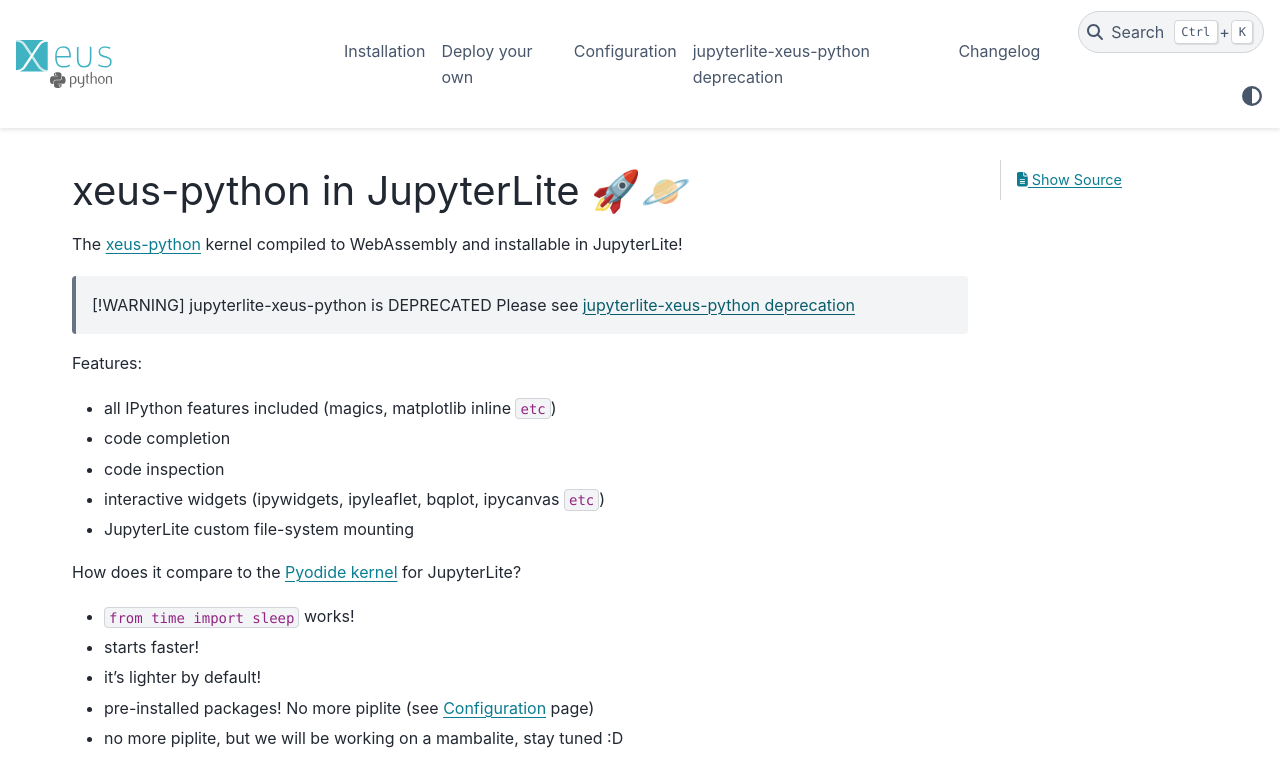
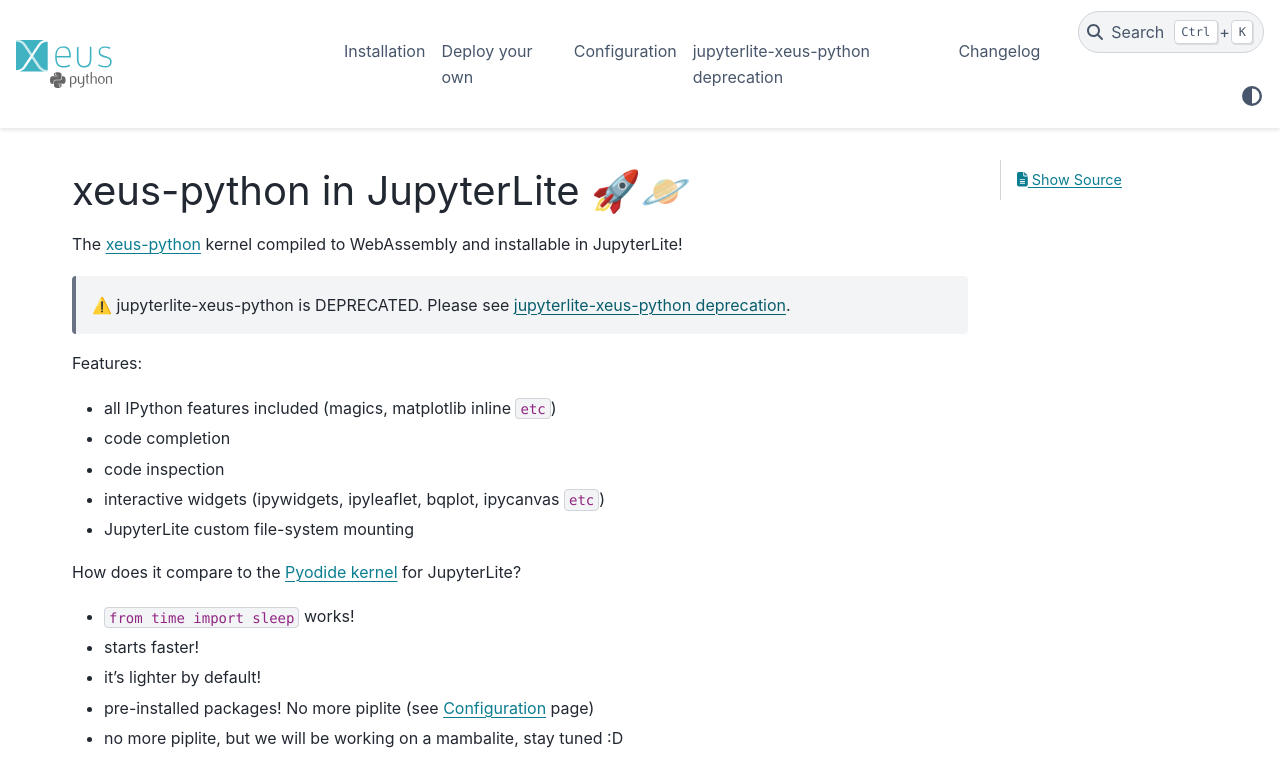
Before and after one commit to jupyterlite/xeus-python-kernel, a Sphinx documentation site: the page built from docs/index.md, in a window 1280 px wide and 900 px high, cut to the strip 0-763 px from the top of the window. Built offline with Sphinx 7.4.7 and the PyData theme 0.15.4, drawn with Linux system fonts in a browser that asks for light colours.

Commit message:
Add warning icon

```diff
--- a/docs/index.md
+++ b/docs/index.md
@@ -2,9 +2,9 @@
 
 The [xeus-python](https://github.com/jupyter-xeus/xeus-python) kernel compiled to WebAssembly and installable in JupyterLite!
 
-> [!WARNING]
-> jupyterlite-xeus-python is DEPRECATED
-> Please see {ref}`migration`
+> ⚠️
+> jupyterlite-xeus-python is DEPRECATED.
+> Please see {ref}`migration`.
 
 Features:
 
```
